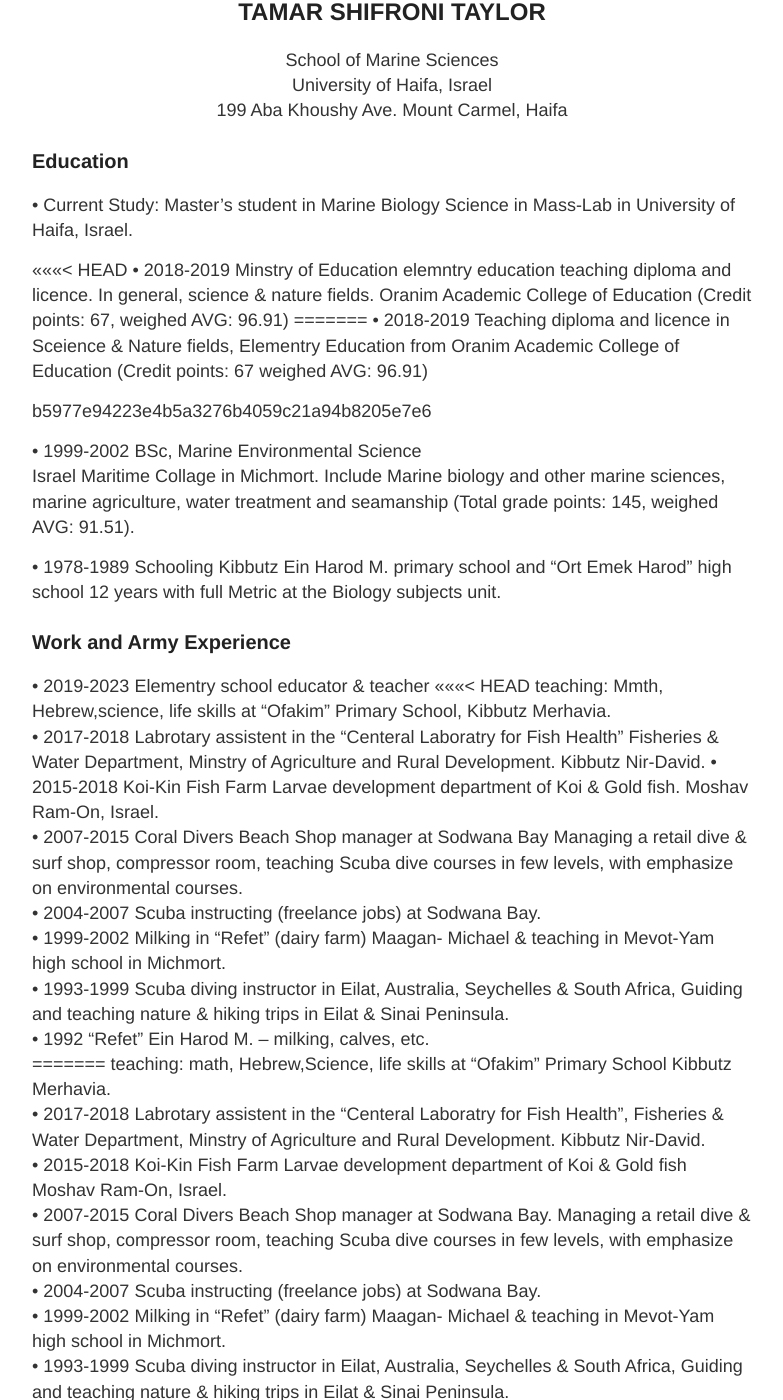
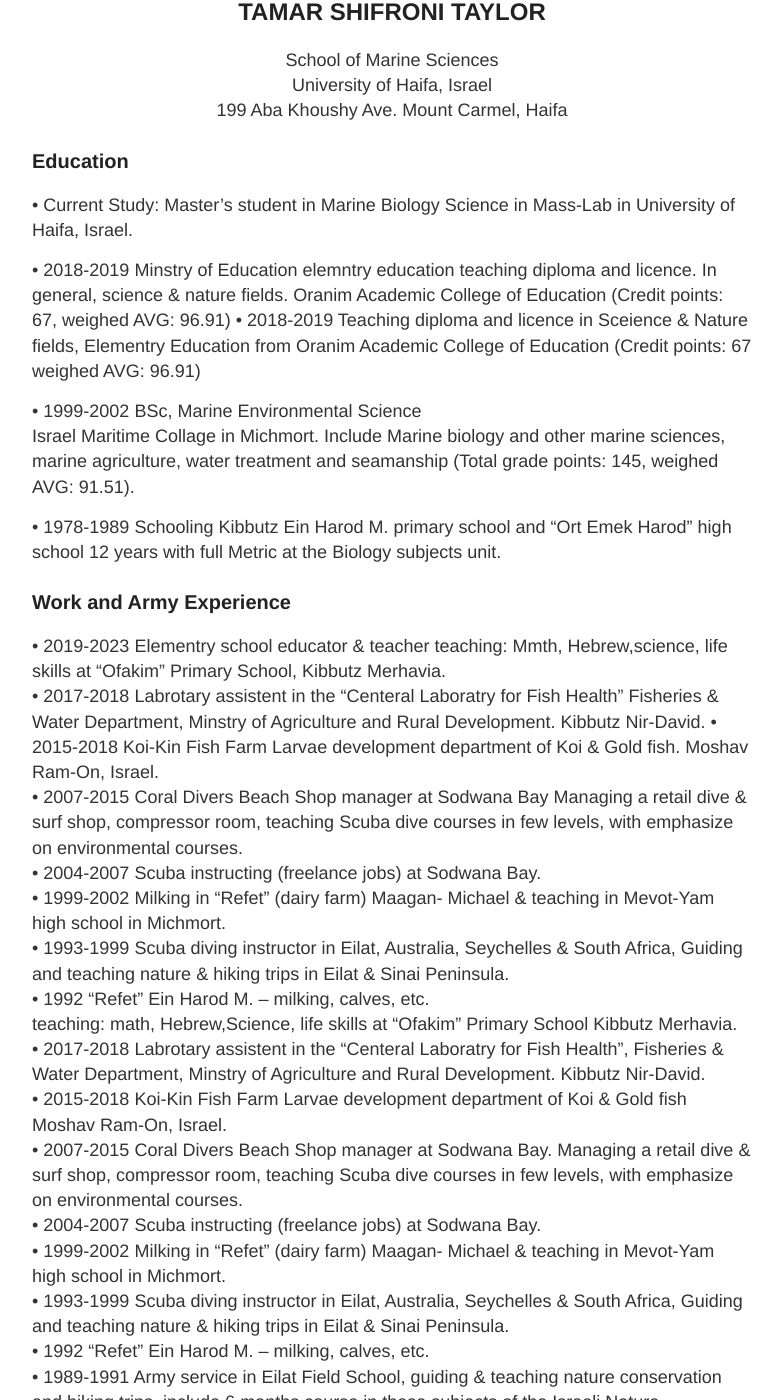
Before and after one commit to tamartaylor/Tamar_Notebook, a Jekyll site: the page built from about.md, in a window 1280 px wide and 1400 px high, scrolled down 573 px. Shown: the whole window, without its empty margins (248-1031 px from the left). Built offline with Jekyll 4.4.1, drawn with Linux system fonts in a browser that asks for light colours; some of the changed text lies outside the part shown.

Commit message:
Sorted hiccups

```diff
--- a/about.md
+++ b/about.md
@@ -27,15 +27,12 @@ https://tamartaylor.github.io/Tamar_Notebook/
 
 • Current Study: Master's student in Marine Biology Science in Mass-Lab in University of Haifa, Israel.
 
-<<<<<<< HEAD
 • 2018-2019 Minstry of Education elemntry education teaching diploma and licence.  In general, science & nature fields.
 Oranim Academic College of Education (Credit points: 67, weighed AVG: 96.91)
-=======
 • 2018-2019 Teaching diploma and licence in Sceience & Nature fields,
 Elementry Education from
 Oranim Academic College of Education
 (Credit points: 67 weighed AVG: 96.91)
->>>>>>> b5977e94223e4b5a3276b4059c21a94b8205e7e6
 
 • 1999-2002	BSc, Marine Environmental Science
 Israel Maritime Collage in Michmort.
@@ -49,7 +46,6 @@ Kibbutz Ein Harod M. primary school and “Ort Emek Harod” high school
 ### Work and Army Experience
 
 • 2019-2023 Elementry school educator & teacher
-<<<<<<< HEAD
 teaching: Mmth, Hebrew,science, life skills
 at "Ofakim" Primary School,
 Kibbutz Merhavia.
@@ -65,7 +61,6 @@ Managing a retail dive & surf shop, compressor room, teaching Scuba dive courses
 •	1993-1999 Scuba diving instructor in Eilat, Australia, Seychelles & South Africa,
 Guiding and teaching nature & hiking trips in Eilat & Sinai Peninsula.
 •	1992 "Refet" Ein Harod M. – milking, calves, etc.
-=======
 teaching: math, Hebrew,Science, life skills at
 "Ofakim" Primary School
 Kibbutz Merhavia.
@@ -81,22 +76,18 @@ Moshav Ram-On, Israel.
 •	1993-1999 Scuba diving instructor in Eilat, Australia, Seychelles & South Africa,
 Guiding and teaching nature & hiking trips in Eilat & Sinai Peninsula.
 •	1992 "Refet" Ein Harod M. – milking, calves, etc.
->>>>>>> b5977e94223e4b5a3276b4059c21a94b8205e7e6
 •	1989-1991 Army service in Eilat Field School, guiding & teaching nature conservation and hiking trips, include 6 months course in these subjects of the Israeli Nature Conservation Company.
 
 ### Skills
 
-<<<<<<< HEAD
 •	PADI Advanced Open Water SCUBA Diving instructor.
 • Languages: Hebrew (native), English (fluent oral & written).
 •	Other: managing skills, well organized & good with jobs involving people, animals, and outdoor jobs.
 •   Software – R/Rstudio, Microsoft Excel/Word/Powerpoint, GitHub.
-=======
 • PADI Advanced Open Water SCUBA Diving instructor.
 • Languages: Hebrew (native), English (fluent oral & written).
 • Other: managing skills, well organized & good with jobs involving people, animals, and outdoor jobs.
 • Software – R/Rstudio, Microsoft Excel/Word/Powerpoint, GitHub.
->>>>>>> b5977e94223e4b5a3276b4059c21a94b8205e7e6
 
 ### Personal Details
 
```
